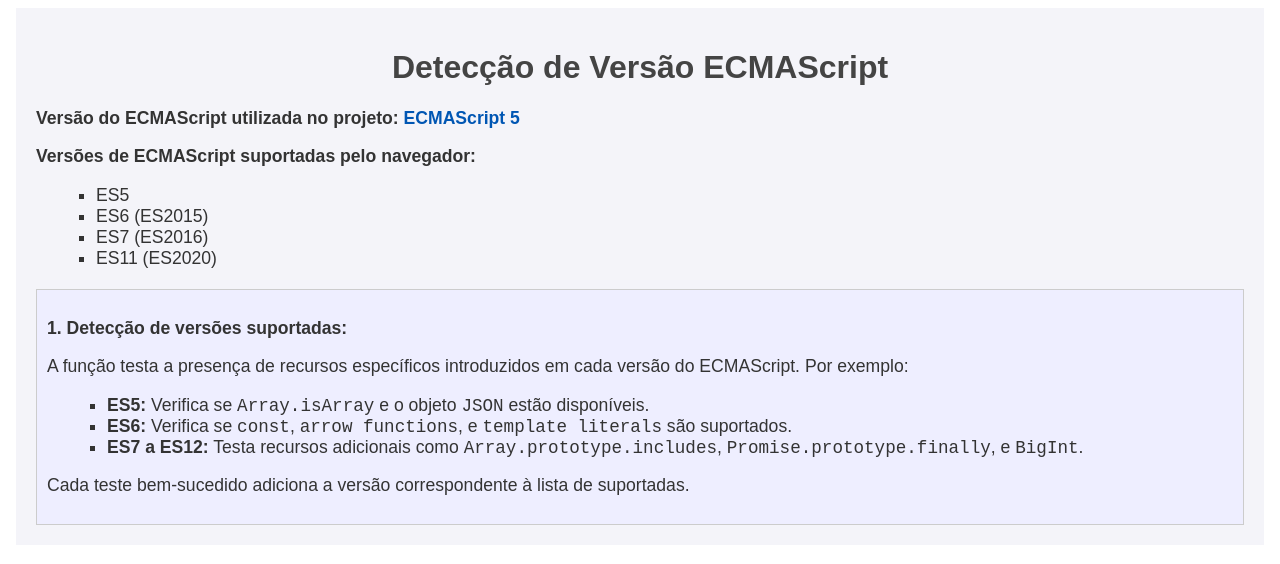
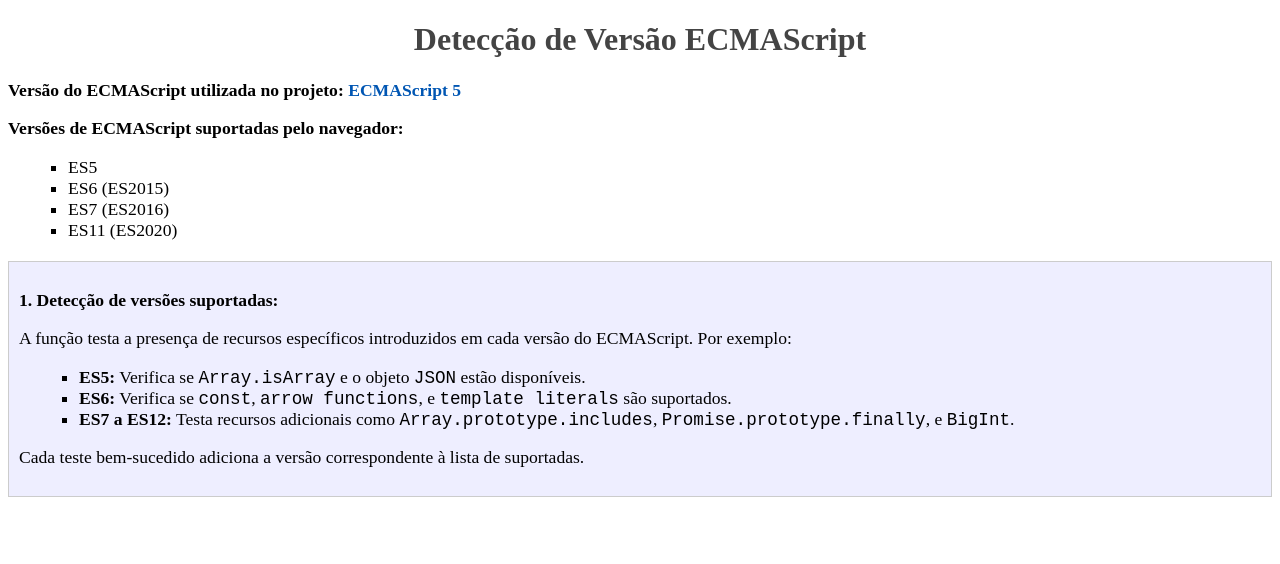
Before and after one commit to realmcastro/angulares5test, an Angular app: page / in a window 1280 px wide. Shown: the top 564 px of the page. Built offline with nearby package versions, Linux system fonts and the light colour scheme.

Commit message:
aplicando rotas

```diff
--- a/src/app/app-routing.module.ts
+++ b/src/app/app-routing.module.ts
@@ -1,7 +1,12 @@
 import { NgModule } from '@angular/core';
 import { RouterModule, Routes } from '@angular/router';
+import { PlayerComponent } from './player/player.component';
+import { HomeComponent } from './home/home.component';
 
-const routes: Routes = [];
+const routes: Routes = [
+  { path: '', component: HomeComponent },
+  { path: 'player', component: PlayerComponent },
+];
 
 @NgModule({
   imports: [RouterModule.forRoot(routes)],
--- a/src/app/app.component.html
+++ b/src/app/app.component.html
@@ -1,58 +1 @@
-<!DOCTYPE html>
-<html lang="en">
-<head>
-  <meta charset="UTF-8">
-  <meta name="viewport" content="width=device-width, initial-scale=1.0">
-  <title>Detectar Versão ECMAScript</title>
-  <style>
-    body {
-      font-family: Arial, sans-serif;
-      background-color: #f4f4f9;
-      color: #333;
-      padding: 20px;
-    }
-    h1, h2 {
-      text-align: center;
-      color: #444;
-    }
-    p, ul {
-      font-size: 1.1rem;
-    }
-    ul {
-      list-style-type: square;
-      margin-left: 20px;
-    }
-    .highlight {
-      font-weight: bold;
-      color: #0056b3;
-    }
-    .explanation {
-      background-color: #eef;
-      border: 1px solid #ccc;
-      padding: 10px;
-      margin-top: 20px;
-    }
-  </style>
-</head>
-<body>
-  <h1>Detecção de Versão ECMAScript</h1>
-  <p><strong>Versão do ECMAScript utilizada no projeto:</strong> <span class="highlight">{{ currentVersion }}</span></p>
-  <p><strong>Versões de ECMAScript suportadas pelo navegador:</strong></p>
-  <ul>
-    <li *ngFor="let version of supportedVersions">{{ version }}</li>
-  </ul>
-
-  <div class="explanation">
-
-    <p><strong>1. Detecção de versões suportadas:</strong></p>
-    <p>A função testa a presença de recursos específicos introduzidos em cada versão do ECMAScript. Por exemplo:</p>
-    <ul>
-      <li><strong>ES5:</strong> Verifica se <code>Array.isArray</code> e o objeto <code>JSON</code> estão disponíveis.</li>
-      <li><strong>ES6:</strong> Verifica se <code>const</code>, <code>arrow functions</code>, e <code>template literals</code> são suportados.</li>
-      <li><strong>ES7 a ES12:</strong> Testa recursos adicionais como <code>Array.prototype.includes</code>, <code>Promise.prototype.finally</code>, e <code>BigInt</code>.</li>
-    </ul>
-    <p>Cada teste bem-sucedido adiciona a versão correspondente à lista de suportadas.</p>
-
-  </div>
-</body>
-</html>
+<router-outlet></router-outlet>
--- a/src/app/app.component.ts
+++ b/src/app/app.component.ts
@@ -6,36 +6,8 @@ import { Component, OnInit } from '@angular/core';
   styleUrls: ['./app.component.scss']
 })
 export class AppComponent implements OnInit {
-  // Variáveis tipadas corretamente
-  currentVersion: string = ' ECMAScript 5';
-  supportedVersions: string[] = ['Carregando...'];  // Inicializado com "Carregando..."
 
   ngOnInit() {
-    //this.detectCurrentECMA();
-    this.detectSupportedVersions();
-  }
-
-  // Função para detectar as versões ECMAScript suportadas pelo navegador
-  detectSupportedVersions() {
-    const versions = [
-      { name: "ES5", test: () => typeof Array.isArray === "function" && typeof JSON === "object" },
-      { name: "ES6 (ES2015)", test: () => {
-          try {
-            eval('let testLet = 1; const testConst = 2;');
-            return true;
-          } catch (e) {
-            return false;
-          }
-        }
-      },
-      { name: "ES7 (ES2016)", test: () => typeof Array.prototype.includes === "function" },
-      { name: "ES11 (ES2020)", test: () => typeof BigInt === "function" },
-    ];
-
-    // console.log(this.supportedVersions);
-
-    this.supportedVersions = versions
-      .filter(version => version.test())
-      .map(version => version.name);
+    //
   }
 }
--- a/src/app/app.module.ts
+++ b/src/app/app.module.ts
@@ -3,10 +3,14 @@ import { BrowserModule } from '@angular/platform-browser';
 
 import { AppRoutingModule } from './app-routing.module';
 import { AppComponent } from './app.component';
+import { HomeComponent } from './home/home.component';
+import { PlayerComponent } from './player/player.component';
 
 @NgModule({
   declarations: [
-    AppComponent
+    AppComponent,
+    HomeComponent,
+    PlayerComponent
   ],
   imports: [
     BrowserModule,
--- /dev/null
+++ b/src/app/home/home.component.html
@@ -0,0 +1,16 @@
+<h1>Detecção de Versão ECMAScript</h1>
+<p><strong>Versão do ECMAScript utilizada no projeto:</strong> <span class="highlight">{{ currentVersion }}</span></p>
+<p><strong>Versões de ECMAScript suportadas pelo navegador:</strong></p>
+<ul>
+  <li *ngFor="let version of supportedVersions">{{ version }}</li>
+</ul>
+<div class="explanation">
+  <p><strong>1. Detecção de versões suportadas:</strong></p>
+  <p>A função testa a presença de recursos específicos introduzidos em cada versão do ECMAScript. Por exemplo:</p>
+  <ul>
+    <li><strong>ES5:</strong> Verifica se <code>Array.isArray</code> e o objeto <code>JSON</code> estão disponíveis.</li>
+    <li><strong>ES6:</strong> Verifica se <code>const</code>, <code>arrow functions</code>, e <code>template literals</code> são suportados.</li>
+    <li><strong>ES7 a ES12:</strong> Testa recursos adicionais como <code>Array.prototype.includes</code>, <code>Promise.prototype.finally</code>, e <code>BigInt</code>.</li>
+  </ul>
+  <p>Cada teste bem-sucedido adiciona a versão correspondente à lista de suportadas.</p>
+</div>
--- /dev/null
+++ b/src/app/home/home.component.scss
@@ -0,0 +1,27 @@
+body {
+    font-family: Arial, sans-serif;
+    background-color: #f4f4f9;
+    color: #333;
+    padding: 20px;
+}
+h1, h2 {
+    text-align: center;
+    color: #444;
+}
+p, ul {
+    font-size: 1.1rem;
+}
+ul {
+    list-style-type: square;
+    margin-left: 20px;
+}
+.highlight {
+    font-weight: bold;
+    color: #0056b3;
+}
+.explanation {
+    background-color: #eef;
+    border: 1px solid #ccc;
+    padding: 10px;
+    margin-top: 20px;
+}
--- /dev/null
+++ b/src/app/home/home.component.ts
@@ -0,0 +1,40 @@
+import { Component } from '@angular/core';
+
+@Component({
+  selector: 'app-home',
+  templateUrl: './home.component.html',
+  styleUrls: ['./home.component.scss']
+})
+export class HomeComponent {
+  currentVersion: string = ' ECMAScript 5';
+  supportedVersions: string[] = ['Carregando...'];  // Inicializado com "Carregando..."
+
+  ngOnInit() {
+    //this.detectCurrentECMA();
+    this.detectSupportedVersions();
+  }
+
+  // Função para detectar as versões ECMAScript suportadas pelo navegador
+  detectSupportedVersions() {
+    const versions = [
+      { name: "ES5", test: () => typeof Array.isArray === "function" && typeof JSON === "object" },
+      { name: "ES6 (ES2015)", test: () => {
+          try {
+            eval('let testLet = 1; const testConst = 2;');
+            return true;
+          } catch (e) {
+            return false;
+          }
+        }
+      },
+      { name: "ES7 (ES2016)", test: () => typeof Array.prototype.includes === "function" },
+      { name: "ES11 (ES2020)", test: () => typeof BigInt === "function" },
+    ];
+
+    // console.log(this.supportedVersions);
+
+    this.supportedVersions = versions
+      .filter(version => version.test())
+      .map(version => version.name);
+  }
+}
--- /dev/null
+++ b/src/app/player/player.component.html
@@ -0,0 +1 @@
+<p>player works!</p>
```
Also changed, not shown: src/app/player/player.component.ts (added, +10 -0 lines), src/app/player/player.component.scss (added), 2 other files (tests, documents, lock files or other folders).
